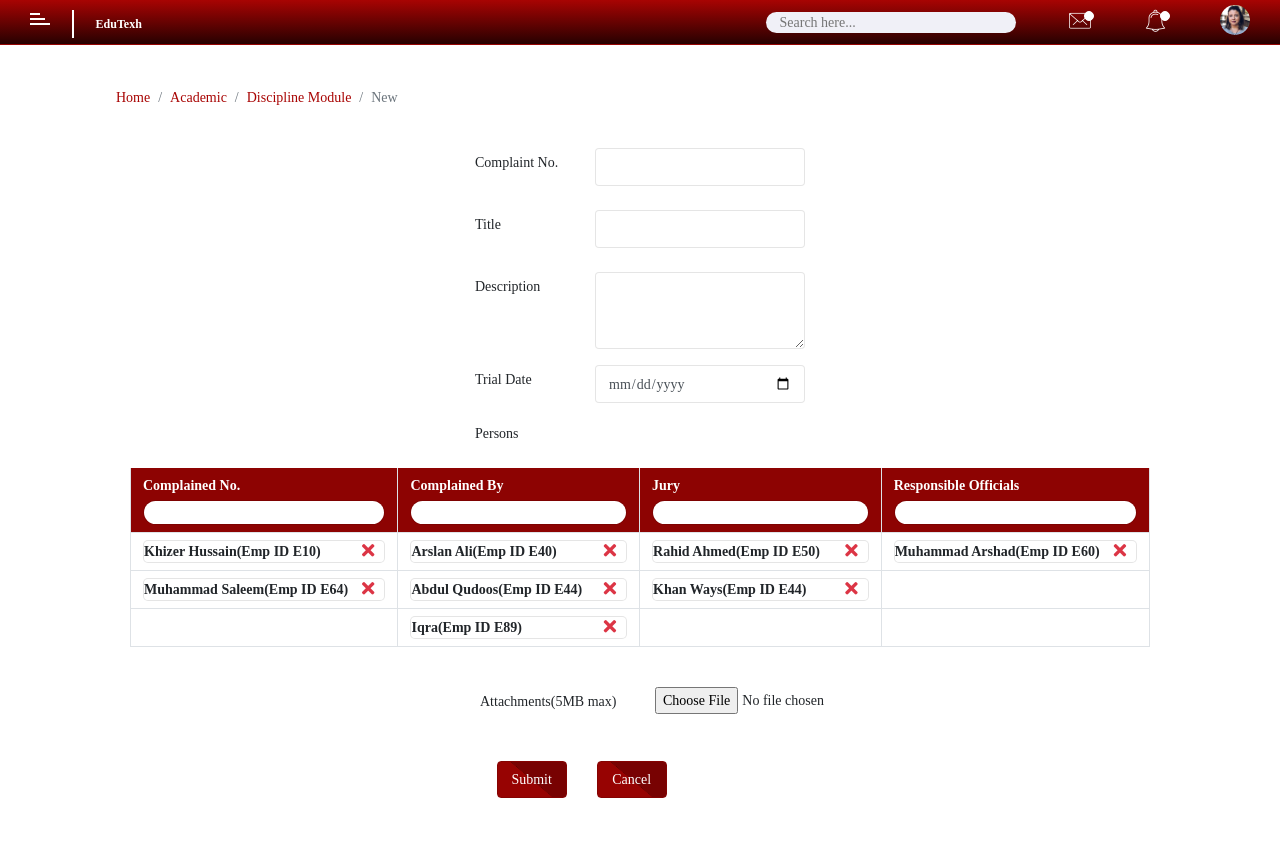
After one commit to sharjeelFaisalBaig/edutexhFront-end, a PHP site: the page made by Discipline Module_New.php in a window 1280 px wide. The commit adds this page. Run offline with PHP 8.4, Linux system fonts and the light colour scheme; some libraries are stand-ins or nearby versions.

Commit message:
Owais Discipline 4 Pages Added

```diff
--- a/Academic_sub.php
+++ b/Academic_sub.php
@@ -85,11 +85,11 @@
                     </div>
                     <div class="col-md-2 col-sm-2 m-md-auto">
                         <div class="text-center">
-                            <a href=".php">
+                            <a href="DisciplineModule.php">
                                 <div class="ms-card-img">
                                     <img src="assets/img/tabsIcon/Descpline.png" width="60" alt="card_img">
                                 </div>
-                                <h6>Descpline</h6>
+                                <h6>Discipline</h6>
                             </a>
                         </div>
                     </div>
--- /dev/null
+++ b/Discipline Module_New.php
@@ -0,0 +1,174 @@
+<!-- header -->
+
+<?php require 'header.php';?>
+
+<!-- header -->
+
+
+<!-- Body Content Wrapper -->
+<div class="ms-content-wrapper container">
+
+	<div class="row">
+		<div class="col-md-12">
+			<nav aria-label="breadcrumb">
+                <ol class="breadcrumb pl-0">
+                    <li class="breadcrumb-item"><a href="index.php">Home</a></li>
+                    <li class="breadcrumb-item"><a href="Academic_sub.php">Academic</a></li>
+                    <li class="breadcrumb-item"><a href="DisciplineModule.php">Discipline Module</a></li>
+                    <li class="breadcrumb-item active" aria-current="page">New</li>
+                </ol>
+            </nav>
+        </div>
+    </div>
+    <div class="col-md-8 offset-md-4">
+        <div class="form-group row mt-4">
+        <div class="col-md-2">
+            <label for="validationCustom18" class="mt-1"> Complaint No.</label>
+        </div>
+        <div class="col-md-4">
+            <input type="text" class="form-control">
+        </div>
+        </div>
+        <div class="form-group row mt-4">
+        <div class="col-md-2">
+            <label for="validationCustom18" class="mt-1">Title</label>
+        </div>
+        <div class="col-md-4">
+            <input type="text" class="form-control">
+        </div>
+        </div>
+        <div class="form-group row mt-4">
+        <div class="col-md-2">
+            <label for="validationCustom18" class="mt-1">Description</label>
+        </div>
+        <div class="col-md-4">
+
+        <textarea name="" id="input" class="form-control" rows="3"></textarea>
+        </div>
+        </div>
+        <div class="form-group row">
+        <div class="col-md-2">
+            <label for="validationCustom18" class="mt-1">Trial Date</label>
+        </div>
+        <div class="col-md-4">
+            <input type="date" name="" id="input" class="form-control">
+        </div>
+        </div>
+        <div class="form-group row">
+        <div class="col-md-2">
+            <label for="validationCustom18" class="mt-1">Persons</span>
+        </div>
+        <div class="col-md-4">
+        </div>
+        </div>
+</div>
+    <div class="col-md-12 m-auto">
+    <div class="col-md-12">
+        <div class="table-responsive">
+    <table class="table thead-primary table-bordered">
+        <thead>
+            <tr>
+            <th>Complained No.
+            <input type="text" class="form-control mt-1" style="height:25px; border-radius:20px">
+            </th>
+            <th>Complained By
+            <input type="text" class="form-control mt-1" style="height:25px; border-radius:20px"></th>
+            <th>Jury
+            <input type="text" class="form-control mt-1" style="height:25px; border-radius:20px"></th>
+            <th>Responsible Officials
+            <input type="text" class="form-control mt-1" style="height:25px; border-radius:20px"></th>
+            </tr>
+        </thead>
+        <tbody>
+            <tr>
+                <td>
+                    <div class="ms-card m-0">
+                        <b>Khizer Hussain(Emp ID E10)</b>
+                        <i class="fas fa-times text-danger float-md-right"></i>
+                        <div class="clearfix"></div>
+                    </div>
+                </td>
+                <td>
+                    <div class="ms-card m-0">
+                        <b>Arslan Ali(Emp ID E40)</b>
+                        <i class="fas fa-times text-danger float-md-right"></i>
+                        <div class="clearfix"></div>
+                    </div>
+                </td>
+                <td>
+                    <div class="ms-card m-0">
+                        <b>Rahid Ahmed(Emp ID E50)</b>
+                        <i class="fas fa-times text-danger float-md-right"></i>
+                        <div class="clearfix"></div>
+                    </div>
+                </td>
+                <td>
+                    <div class="ms-card m-0">
+                        <b>Muhammad Arshad(Emp ID E60)</b>
+                        <i class="fas fa-times text-danger float-md-right"></i>
+                        <div class="clearfix"></div>
+                    </div>
+                </td>
+                <tr>
+                <td>
+                    <div class="ms-card m-0">
+                        <b>Muhammad Saleem(Emp ID E64)</b>
+                        <i class="fas fa-times text-danger float-md-right"></i>
+                        <div class="clearfix"></div>
+                    </div>
+                </td>
+                <td>
+                    <div class="ms-card m-0">
+                        <b>Abdul Qudoos(Emp ID E44)</b>
+                        <i class="fas fa-times text-danger float-md-right"></i>
+                        <div class="clearfix"></div>
+                    </div>
+                </td>
+                <td>
+                    <div class="ms-card m-0">
+                        <b>Khan Ways(Emp ID E44)</b>
+                        <i class="fas fa-times text-danger float-md-right"></i>
+                        <div class="clearfix"></div>
+                    </div>
+                </td>
+                <td></td>
+                </tr>
+                <tr>
+                <td></td>
+                <td>
+                    <div class="ms-card m-0">
+                        <b>Iqra(Emp ID E89)</b>
+                        <i class="fas fa-times text-danger float-md-right"></i>
+                        <div class="clearfix"></div>
+                    </div>
+                </td>
+                <td></td>
+                <td></td>
+                </tr>
+        </tbody>
+    </table>
+    </div>
+    </div>
+    <div class="col-md-8">
+        <div class="form-group row mt-4">
+        <div class="col-md-3 offset-md-6">
+            <label for="validationCustom18" class="mt-1">Attachments(5MB max)</label>
+        </div>
+        <div class="col-md-2">
+            <input type="file"/>
+        </div>
+        </div>
+        </div>
+        <div class="col-md-12">
+        <div class="form-group row mt-4">
+        <div class="col-md-3">
+        </div>
+        <div class="col-md-8 offset-md-4">
+        <div class="form-group row">
+        <div class="col-md-2"><a href="Discipline Module_New_Submit.php" class="btn btn-primary width70 float-right">Submit</a></div>
+        <div class="col-md-2" style=" border-radius:20px;"><a href="" class="btn btn-primary width70 float-left">Cancel</a></div>
+        </div>
+    </div>
+<div>
+<!-- footer -->
+<?php require 'footer.php';?>
```
Also changed, not shown: Discipline Module_New_Submit.php (added, +85 -0 lines), DisciplineModule.php (added, +35 -0 lines), DisciplineModule_Complained.php (added, +194 -0 lines).
